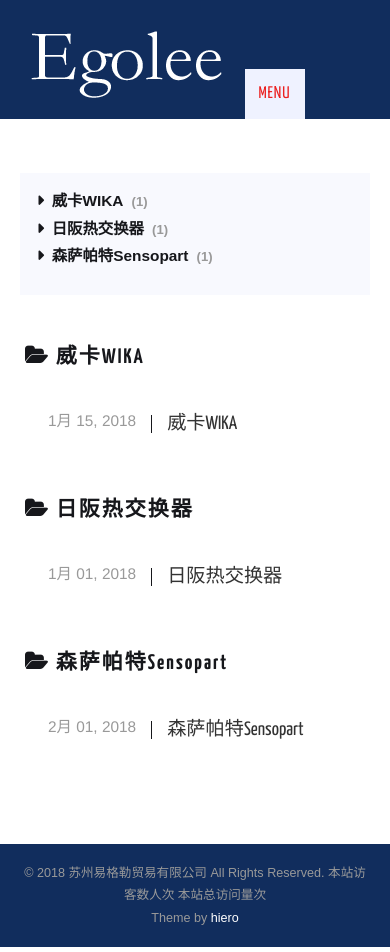
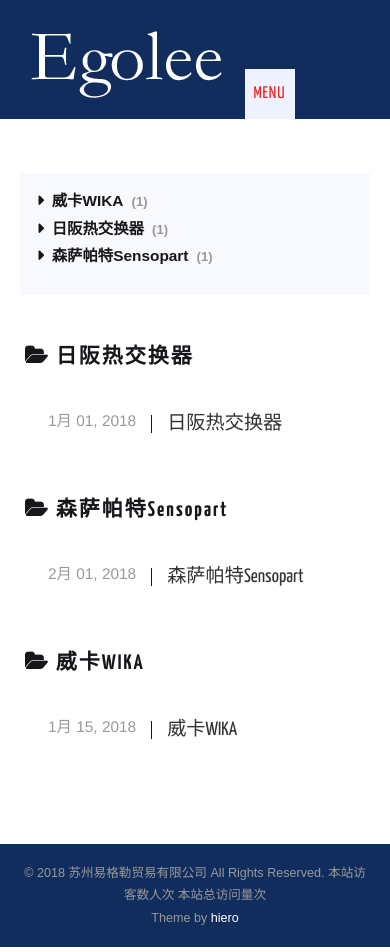
Before and after one commit to egolee/www.egolee.com, a plain HTML site: page categories/index.html in a window 390 px wide. Drawn offline with nearby package versions, Linux system fonts and the light colour scheme; some packages are replaced by stand-ins of ours; a script that the page names is missing; a web font is replaced by a local one.

Commit message:
Site updated: 2018-02-02 10:23:29

```diff
--- a/categories/index.html
+++ b/categories/index.html
@@ -145,34 +145,6 @@ var themeMenus = {};
 
 
     <div class="archives-wrap">
-        <div class="archive-year-wrap" id="威卡WIKA">
-            <h1 class="archive-category">威卡WIKA</h1>
-        </div>
-        <div class="archives">
-
-                <article class="archive-article archive-type-post">
-  <div class="archive-article-inner">
-    <header class="archive-article-header">
-
-      <a href="/2018/01/15/威卡WIKA/" class="archive-article-date">
-		  <time datetime="2018-01-15T12:53:04.000Z" itemprop="datePublished">1月 15, 2018</time>
-	  </a>
-
-
-    <h1 class="thumb" itemprop="name">
-      <a class="archive-article-title" href="/2018/01/15/威卡WIKA/">威卡WIKA</a>
-    </h1>
-
-
-    </header>
-  </div>
-</article>
-
-
-        </div>
-    </div>
-
-    <div class="archives-wrap">
         <div class="archive-year-wrap" id="日阪热交换器">
             <h1 class="archive-category">日阪热交换器</h1>
         </div>
@@ -217,6 +189,34 @@ var themeMenus = {};
 
     <h1 class="thumb" itemprop="name">
       <a class="archive-article-title" href="/2018/02/01/森萨帕特Sensopart/">森萨帕特Sensopart</a>
+    </h1>
+
+
+    </header>
+  </div>
+</article>
+
+
+        </div>
+    </div>
+
+    <div class="archives-wrap">
+        <div class="archive-year-wrap" id="威卡WIKA">
+            <h1 class="archive-category">威卡WIKA</h1>
+        </div>
+        <div class="archives">
+
+                <article class="archive-article archive-type-post">
+  <div class="archive-article-inner">
+    <header class="archive-article-header">
+
+      <a href="/2018/01/15/威卡WIKA/" class="archive-article-date">
+		  <time datetime="2018-01-15T12:53:04.000Z" itemprop="datePublished">1月 15, 2018</time>
+	  </a>
+
+
+    <h1 class="thumb" itemprop="name">
+      <a class="archive-article-title" href="/2018/01/15/威卡WIKA/">威卡WIKA</a>
     </h1>
 
 
--- a/css/hiero.css
+++ b/css/hiero.css
@@ -259,7 +259,7 @@ object {
 	}
 .site-branding {
 	float: left;
-	width: 94%;
+	width: 98%;
 	}
 .site-title {
 	margin: 0;
@@ -333,7 +333,7 @@ object {
 	/* clear: both; */
 	float:left;
 	padding-left: 10px;
-	min-width: 70px;
+	min-width: 60px;
 	margin-top: 49px;
 	}
 #main-navigation .sf-menu {
@@ -1194,7 +1194,7 @@ body.search .page .entry-footer {
 		/* float: none; */
 		float: left;
 		text-align: center;
-		width: 94%;
+		width: 98%;
 		}
 	.content-area {
 		float: none;
```
Also changed, not shown: 2018/01/01/日阪热交换器/index.html (+1 -1 lines), 2018/01/15/威卡WIKA/index.html (+1 -1 lines), 2018/02/01/森萨帕特Sensopart/index.html (+1 -1 lines).
